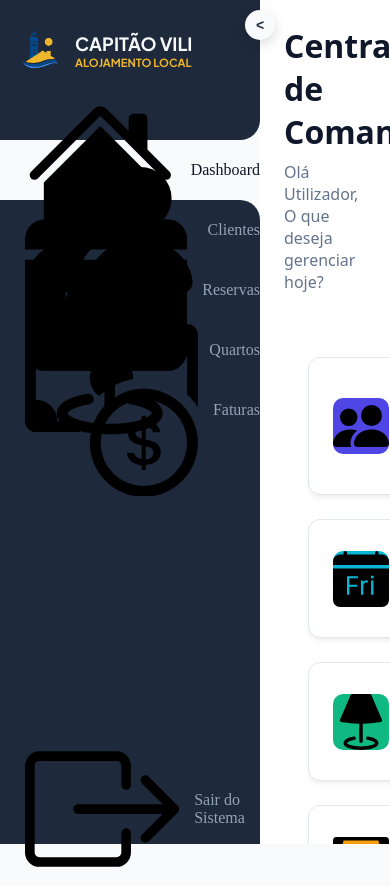
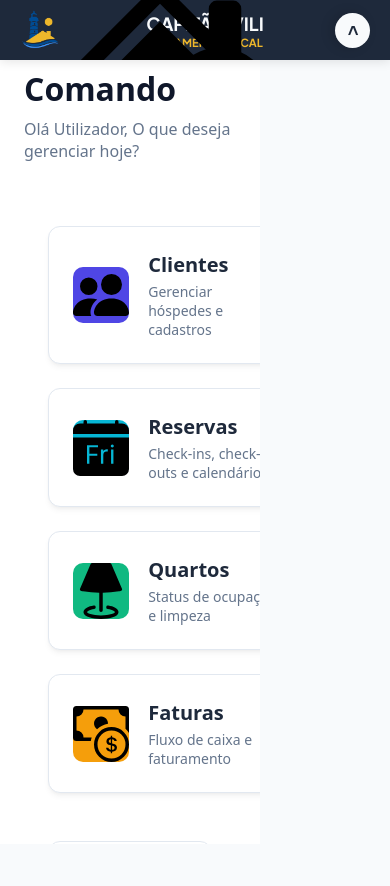
Before and after one commit to amandaxavierdeaguiar/gestao-alojamento, a React (Vite) app in the folder frontend/: page /dashboard in a window 390 px wide. After the commit the page ends 844 px from the top, so only its background shows below. Built offline with nearby package versions, Linux system fonts and the light colour scheme; no server answers.

Commit message:
feat: Nav for all pages

```diff
--- a/frontend/src/component/nav/Nav.tsx
+++ b/frontend/src/component/nav/Nav.tsx
@@ -3,6 +3,7 @@ import './nav.css';
 import logo from '../../assets/logo/logo-capitao-alojamento.png';
 import * as Icon from 'react-bootstrap-icons';
 import { Link } from 'react-router-dom';
+import { useNavigate } from 'react-router-dom';
 
 interface NavProps {
   isRetracted: boolean;
@@ -10,8 +11,17 @@ interface NavProps {
 }
 
 function Nav({ isRetracted, setIsRetracted }: NavProps) {
+  const [activeIndex, setActiveIndex] = useState(0);
+  const navigate = useNavigate();
 
-  const [activeIndex, setActiveIndex] = useState(0);
+  const handleLogout = () => {
+    // Limpa o Token e o Utilizador do navegador
+    localStorage.removeItem('@Hotel:token');
+    localStorage.removeItem('@Hotel:user');
+
+    // Redireciona para o ecrã de login
+    navigate('/login', { replace: true });
+  };
 
   const handleToggle = () => {
     setIsRetracted(!isRetracted); // Avisa o componente Pai para mudar o Grid
@@ -19,10 +29,11 @@ function Nav({ isRetracted, setIsRetracted }: NavProps) {
 
   const menuItems = [
     { text: 'Dashboard', icon: <Icon.HouseFill className="nav-icon" />, link: '/'},
-    { text: 'Clientes', icon: <Icon.PeopleFill className="nav-icon" />, link: '/add-guest' },
+    { text: 'Clientes', icon: <Icon.PeopleFill className="nav-icon" />, link: '/clients' },
     { text: 'Reservas', icon: <Icon.CalendarDayFill className="nav-icon" /> , link: '/'},
-    { text: 'Quartos', icon: <Icon.LampFill className="nav-icon" /> , link: '/'},
-    { text: 'Faturas', icon: <Icon.CashCoin className="nav-icon" /> , link: '/'},
+    { text: 'Alojamentos', icon: <Icon.BuildingFill className="nav-icon" /> , link: '/accommodations'},
+    { text: 'Quartos', icon: <Icon.LampFill className="nav-icon" /> , link: '/rooms'},
+    { text: 'Faturas', icon: <Icon.CashCoin className="nav-icon" /> , link: '/invoice'},
   ];
 
   return (
@@ -59,11 +70,8 @@ function Nav({ isRetracted, setIsRetracted }: NavProps) {
         ))}
       </ul>
 
-      {/* <button className="logout-btn" title="Sair do Sistema">
-        <Icon.BoxArrowRight className='logout'/>
-      </button> */}
       <div className="logout-container-footer">
-      <button className="logout-action-wrapper" title="Sair do Sistema">
+      <button className="logout-action-wrapper" title="Sair do Sistema" onClick={handleLogout}>
         <b></b>
         <b></b>
         <div className="nav-content">
--- a/frontend/src/component/nav/nav.css
+++ b/frontend/src/component/nav/nav.css
@@ -202,3 +202,120 @@
 .logout-action-wrapper:hover .logout-icon {
   color: #ef4444;
 }
+
+@media (max-width: 768px) {
+  .main-menu {
+    display: flex;
+    flex-direction: row;
+    flex-wrap: wrap;
+    align-items: center;
+    justify-content: space-between;
+    height: 60px;
+    width: 100% !important;
+    position: fixed;
+    top: 0;
+    left: 0;
+    z-index: 1000;
+    padding: 0 20px;
+    background-color: var(--bg-color);
+    box-shadow: 0 2px 10px rgba(0, 0, 0, 0.1);
+    overflow: hidden;
+    transition: height 0.3s ease;
+  }
+
+  .main-menu:active,
+  .main-menu:focus-within {
+    height: 380px;
+    align-items: flex-start;
+  }
+
+  .logo-container {
+    display: flex;
+    flex-direction: row;
+    align-items: center;
+    justify-content: space-between;
+    width: 100%;
+    height: 60px;
+    min-height: 60px;
+    padding: 0;
+  }
+
+  .company-name {
+    display: block !important;
+    opacity: 1 !important;
+  }
+
+  .toggle-menu-btn {
+    display: flex !important;
+    position: relative;
+    right: 0 !important;
+    top: 0 !important;
+    width: 35px;
+    height: 35px;
+    font-size: 18px;
+    transform: rotate(90deg);
+    transition: transform 0.3s ease;
+  }
+
+  .main-menu:active .toggle-menu-btn,
+  .main-menu:focus-within .toggle-menu-btn {
+    transform: rotate(-90deg);
+  }
+
+  .main-menu ul {
+    display: flex;
+    flex-direction: column;
+    width: 100% !important;
+    margin: 15px 0 0 0;
+    padding: 0;
+    gap: 8px;
+  }
+
+  .nav-item {
+    width: 100% !important;
+    height: 45px;
+  }
+
+  .nav-content {
+    padding-left: 10px;
+    justify-content: flex-start;
+    flex-direction: row !important;
+    gap: 15px;
+  }
+
+  .nav-text {
+    display: block !important;
+    opacity: 1 !important;
+    margin-left: 0;
+    font-size: 15px;
+  }
+
+  .nav-item.active .nav-content {
+    background-color: var(--active-bg);
+    color: var(--text-active);
+    border-radius: 8px;
+  }
+  .nav-item.active .nav-icon {
+    color: var(--text-active) !important;
+  }
+
+  .nav-item.active b:nth-child(1),
+  .nav-item.active b:nth-child(2) {
+    display: none !important;
+  }
+
+  .logout-container-footer {
+    margin-top: 15px;
+    padding-left: 10px;
+    width: 100% !important;
+  }
+
+  .logout-action-wrapper {
+    width: 100%;
+    height: 45px;
+    display: flex;
+    flex-direction: row;
+    align-items: center;
+    gap: 15px;
+  }
+}
```
